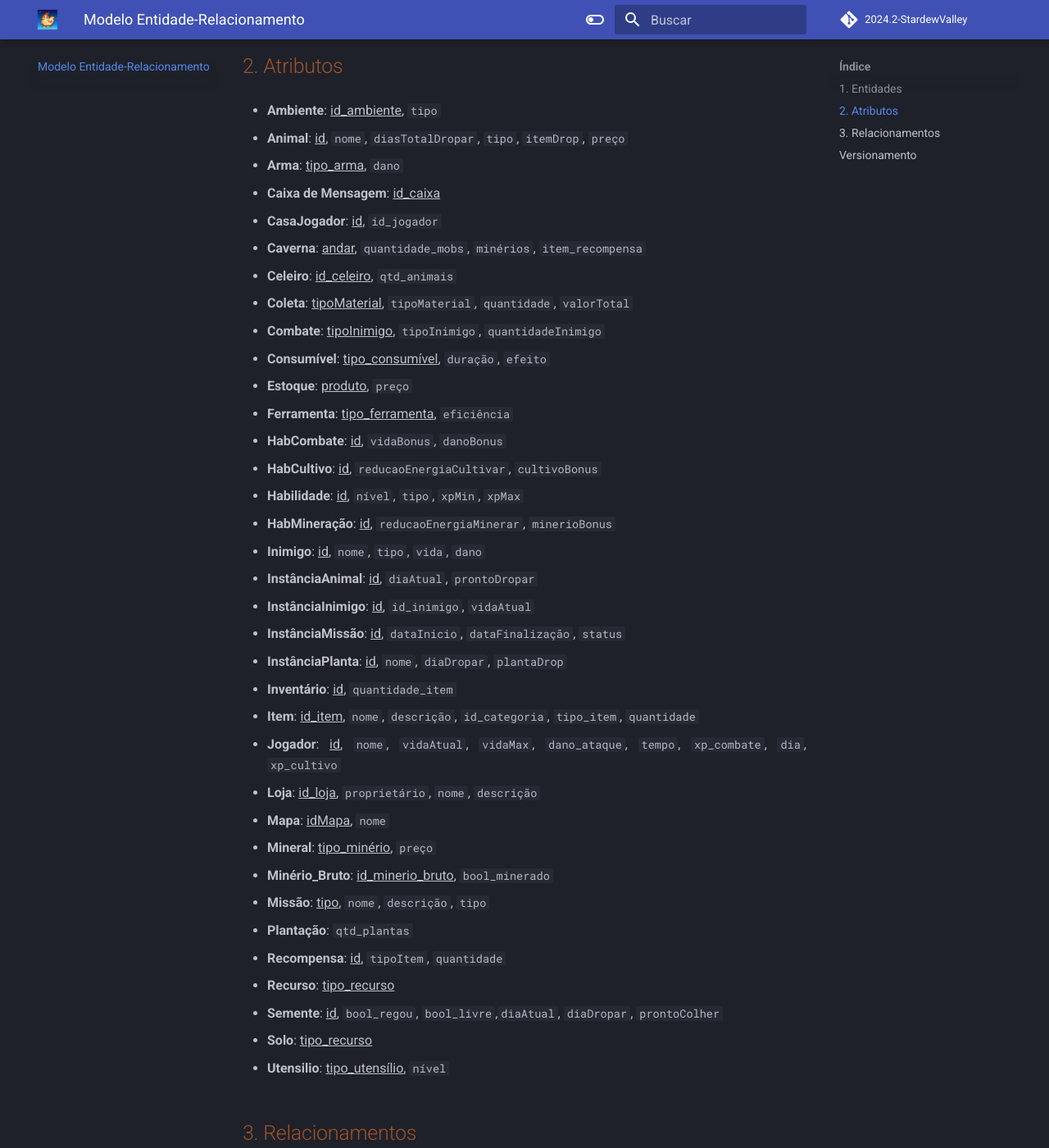
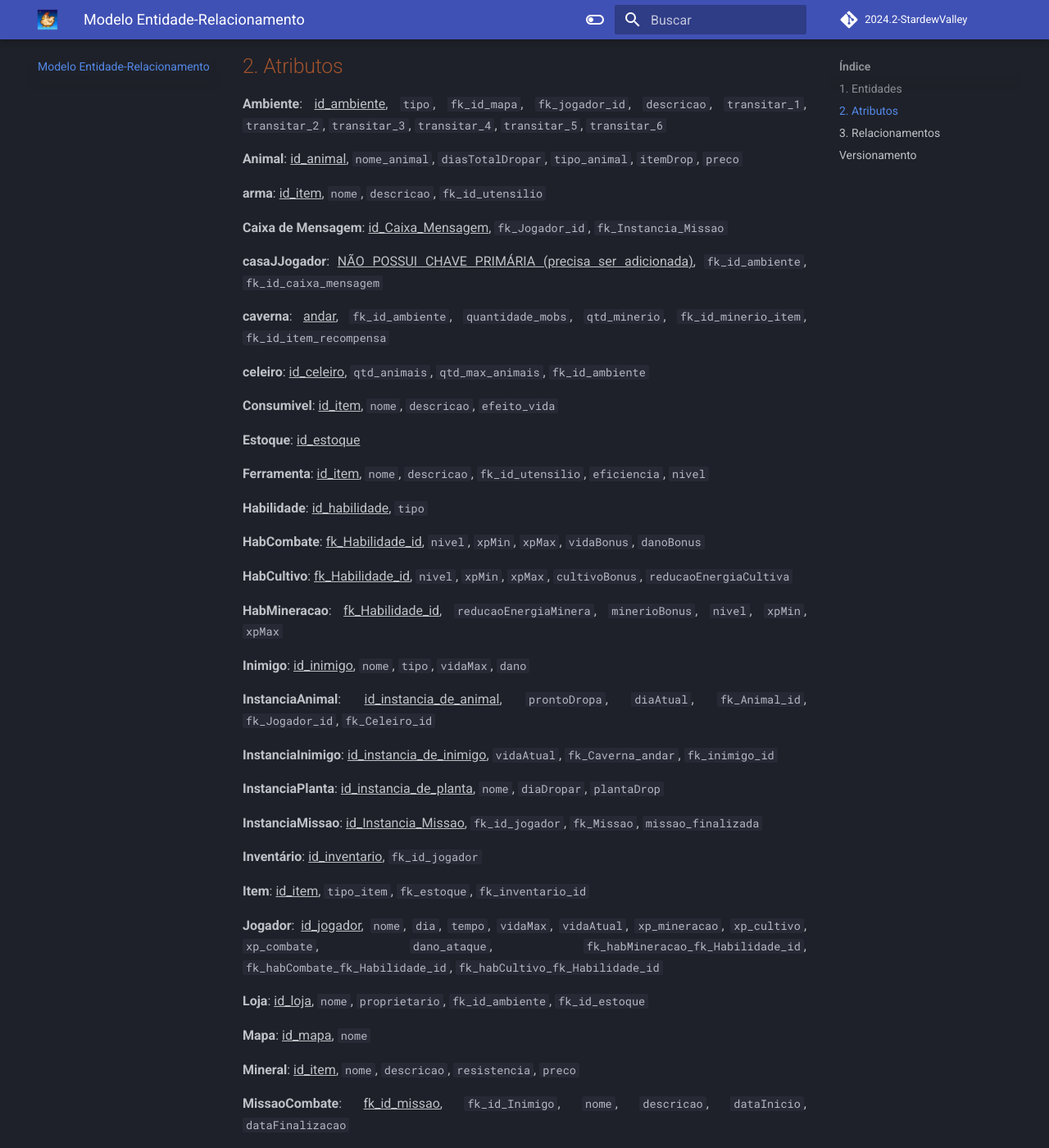
Before and after one commit to SBD1/2024.2-StardewValley, an MkDocs documentation site: the page built from docs/entrega-01/MER.md, in a window 1280 px wide and 1400 px high, scrolled down 1564 px. Shown: the whole window at 82% size. Built offline with MkDocs 1.6.1 and Material for MkDocs 9.7.7, drawn with Linux system fonts in a browser that asks for light colours; comment, search, counter and statistics services are not loaded; some of the changed text lies outside the part shown.

Commit message:
Atualiza entidades e atributos

```diff
--- a/docs/entrega-01/MER.md
+++ b/docs/entrega-01/MER.md
@@ -35,7 +35,7 @@ O Modelo Entidade Relacionamento para bancos de dados é um modelo que descreve
 
 - **Mapa**
 
-- **Minerio_bruto**
+- **Mineral**
 
 - **Plantação**
 
@@ -65,75 +65,73 @@ O Modelo Entidade Relacionamento para bancos de dados é um modelo que descreve
 
 ## 2. Atributos
 
-- **Ambiente**: <ins>id_ambiente</ins>, `tipo`
+**Ambiente**: <ins>id_ambiente</ins>, `tipo`, `fk_id_mapa`, `fk_jogador_id`, `descricao`, `transitar_1`, `transitar_2`, `transitar_3`, `transitar_4`, `transitar_5`, `transitar_6`
 
-- **Animal**: <ins>id</ins>, `nome`, `diasTotalDropar`, `tipo`, `itemDrop`, `preço`
+**Animal**: <ins>id_animal</ins>, `nome_animal`, `diasTotalDropar`, `tipo_animal`, `itemDrop`, `preco`
 
-- **Arma**: <ins>tipo_arma</ins>, `dano`
+**arma**: <ins>id_item</ins>, `nome`, `descricao`, `fk_id_utensilio`
 
-- **Caixa de Mensagem**: <ins>id_caixa</ins>
+**Caixa de Mensagem**: <ins>id_Caixa_Mensagem</ins>, `fk_Jogador_id`, `fk_Instancia_Missao`
 
-- **CasaJogador**: <ins>id</ins>, `id_jogador`
+**casaJJogador**: <ins> NÃO POSSUI CHAVE PRIMÁRIA (precisa ser adicionada)</ins>, `fk_id_ambiente`, `fk_id_caixa_mensagem`
 
-- **Caverna**: <ins>andar</ins>, `quantidade_mobs`, `minérios`, `item_recompensa`
+**caverna**: <ins>andar</ins>, `fk_id_ambiente`, `quantidade_mobs`, `qtd_minerio`, `fk_id_minerio_item`, `fk_id_item_recompensa`
 
-- **Celeiro**: <ins>id_celeiro</ins>, `qtd_animais`
+**celeiro**: <ins>id_celeiro</ins>, `qtd_animais`, `qtd_max_animais`, `fk_id_ambiente`
 
-- **Coleta**: <ins>tipoMaterial</ins>, `tipoMaterial`, `quantidade`, `valorTotal`
+**Consumivel**: <ins>id_item</ins>, `nome`, `descricao`, `efeito_vida`
 
-- **Combate**: <ins>tipoInimigo</ins>, `tipoInimigo`, `quantidadeInimigo`
+**Estoque**: <ins>id_estoque</ins>
 
-- **Consumível**: <ins>tipo_consumível</ins>, `duração`, `efeito`
+**Ferramenta**: <ins>id_item</ins>, `nome`, `descricao`, `fk_id_utensilio`, `eficiencia`, `nivel`
 
-- **Estoque**: <ins>produto</ins>, `preço`
+**Habilidade**: <ins>id_habilidade</ins>, `tipo`
 
-- **Ferramenta**: <ins>tipo_ferramenta</ins>, `eficiência`
+**HabCombate**: <ins>fk_Habilidade_id</ins>, `nivel`, `xpMin`, `xpMax`, `vidaBonus`, `danoBonus`
 
-- **HabCombate**: <ins>id</ins>, `vidaBonus`, `danoBonus`
+**HabCultivo**: <ins>fk_Habilidade_id</ins>, `nivel`, `xpMin`, `xpMax`, `cultivoBonus`, `reducaoEnergiaCultiva`
 
-- **HabCultivo**: <ins>id</ins>, `reducaoEnergiaCultivar`, `cultivoBonus`
+**HabMineracao**: <ins>fk_Habilidade_id</ins>, `reducaoEnergiaMinera`, `minerioBonus`, `nivel`, `xpMin`, `xpMax`
 
-- **Habilidade**: <ins>id</ins>, `nível`, `tipo`, `xpMin`, `xpMax`
+**Inimigo**: <ins>id_inimigo</ins>, `nome`, `tipo`, `vidaMax`, `dano`
 
-- **HabMineração**: <ins>id</ins>, `reducaoEnergiaMinerar`, `minerioBonus`
+**InstanciaAnimal**: <ins>id_instancia_de_animal</ins>, `prontoDropa`, `diaAtual`, `fk_Animal_id`, `fk_Jogador_id`, `fk_Celeiro_id`
 
-- **Inimigo**: <ins>id</ins>, `nome`, `tipo`, `vida`, `dano`
+**InstanciaInimigo**: <ins>id_instancia_de_inimigo</ins>, `vidaAtual`, `fk_Caverna_andar`, `fk_inimigo_id`
 
-- **InstânciaAnimal**: <ins>id</ins>, `diaAtual`, `prontoDropar`
+**InstanciaPlanta**: <ins>id_instancia_de_planta</ins>, `nome`, `diaDropar`, `plantaDrop`
 
-- **InstânciaInimigo**: <ins>id</ins>, `id_inimigo`, `vidaAtual`
+**InstanciaMissao**: <ins>id_Instancia_Missao</ins>, `fk_id_jogador`, `fk_Missao`, `missao_finalizada`
 
-- **InstânciaMissão**: <ins>id</ins>, `dataInicio`, `dataFinalização`, `status`
+**Inventário**: <ins>id_inventario</ins>, `fk_id_jogador`
 
-- **InstânciaPlanta**: <ins>id</ins>, `nome`, `diaDropar`, `plantaDrop`
+**Item**: <ins>id_item</ins>, `tipo_item`, `fk_estoque`, `fk_inventario_id`
 
-- **Inventário**: <ins>id</ins>, `quantidade_item`
+**Jogador**: <ins>id_jogador</ins>, `nome`, `dia`, `tempo`, `vidaMax`, `vidaAtual`, `xp_mineracao`, `xp_cultivo`, `xp_combate`, `dano_ataque`, `fk_habMineracao_fk_Habilidade_id`, `fk_habCombate_fk_Habilidade_id`, `fk_habCultivo_fk_Habilidade_id`
 
-- **Item**: <ins>id_item</ins>, `nome`, `descrição`, `id_categoria`, `tipo_item`, `quantidade`
+**Loja**: <ins>id_loja</ins>, `nome`, `proprietario`, `fk_id_ambiente`, `fk_id_estoque`
 
-- **Jogador**: <ins>id</ins>, `nome`, `vidaAtual`, `vidaMax`, `dano_ataque`, `tempo`, `xp_combate`, `dia`, `xp_cultivo`
+**Mapa**: <ins>id_mapa</ins>, `nome`
 
-- **Loja**: <ins>id_loja</ins>, `proprietário`, `nome`, `descrição`
+**Mineral**: <ins>id_item</ins>, `nome`, `descricao`, `resistencia`, `preco`
 
-- **Mapa**: <ins>idMapa</ins>, `nome`
+**MissaoCombate**: <ins>fk_id_missao</ins>, `fk_id_Inimigo`, `nome`, `descricao`, `dataInicio`, `dataFinalizacao`
 
-- **Mineral**: <ins>tipo_minério</ins>, `preço`
+**MissaoColeta**: <ins>fk_id_missao</ins>, `fk_id_minerio`, `nome`, `descricao`, `dataInicio`, `dataFinalizacao`
 
-- **Minério_Bruto**: <ins>id_minerio_bruto</ins>, ` bool_minerado`
+**Missao**: <ins>id_missao</ins>, `tipo`
 
-- **Missão**: <ins>tipo</ins>, `nome`, `descrição`, `tipo`
+**Plantacao**: <ins>id_plantacao</ins>, `qtd_plantas`, `qtd_plantas_max`, `fk_id_ambiente`
 
-- **Plantação**: `qtd_plantas`
+**Recurso**: <ins>id_item</ins>, `nome`, `descricao`, `preco`
 
-- **Recompensa**: <ins>id</ins>, `tipoItem`, `quantidade`
+**Recompensa**: <ins>id_Recompensa</ins>, `fk_Jogador_id`, `id_item`, `fk_Instancia_Missao`, `quantidade`
 
-- **Recurso**: <ins>tipo_recurso</ins>
+**Semente**: <ins>id_semente</ins>, `nome`, `descricao`, `diaAtual`, `prontoColher`, `id_item`, `fk_instancia_planta_id`
 
-- **Semente**: <ins>id</ins>, `bool_regou`, `bool_livre`,`diaAtual`, `diaDropar`, `prontoColher`
+**Solo**: <ins>id_solo</ins>, `tipo_recurso`, `fk_id_plantacao`, `bool_regou`, `bool_livre`
 
-- **Solo**: <ins>tipo_recurso</ins>
-
-- **Utensilio**: <ins>tipo_utensílio</ins>, `nível`
+**Utensilio**: <ins>id_item</ins>, `tipo_utensilio`
 
 
 ## 3. Relacionamentos
@@ -256,6 +254,7 @@ O Modelo Entidade Relacionamento para bancos de dados é um modelo que descreve
 | :--: | :----: | ----- | ---------- |
 | 23/11/2024 |  `1.0` |  [Manuella Valadares](https://github.com/manuvaladares)| Criação do documento MER |
 | 23/11/2024 |  `1.1` |  [Gabriel Fernando](https://github.com/MMcLovin)| Preenche [entidades](#1-entidades) e [atributos](#2-atributos) |
-| 24/11/2024 |  `1.1` |  [Gabriel Fernando](https://github.com/MMcLovin)| atualiza [entidades](#1-entidades), [atributos](#2-atributos) e preenche [relacionamentos](#3-relacionamentos) |
-| 25/11/2024 |  `1.2` |  [Isaac Batista](https://github.com/isaacbatista26)| Retira [mapa](#1-entidades) da entidade 'ambiente' |
-| 25/11/2024 |  `1.2` |  [Gabriel Fernando](https://github.com/MMcLovin)| Corrige atributos de [jogador](#2-atributos) e [minério bruto](#2-atributos) |
+| 24/11/2024 |  `1.2` |  [Gabriel Fernando](https://github.com/MMcLovin)| atualiza [entidades](#1-entidades), [atributos](#2-atributos) e preenche [relacionamentos](#3-relacionamentos) |
+| 25/11/2024 |  `1.3` |  [Isaac Batista](https://github.com/isaacbatista26)| Retira [mapa](#1-entidades) da entidade 'ambiente' |
+| 25/11/2024 |  `1.4` |  [Gabriel Fernando](https://github.com/MMcLovin)| Corrige atributos de [jogador](#2-atributos) e [minério bruto](#2-atributos) |
+| 12/01/2025 |  `1.5` |  [Gabriel Fernando](https://github.com/MMcLovin)| Atualiza entidades e atributos |
```
